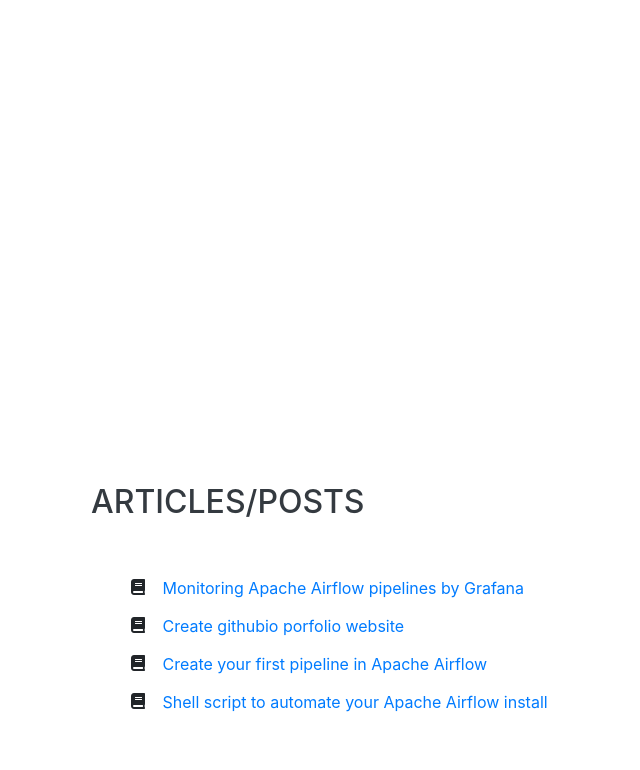
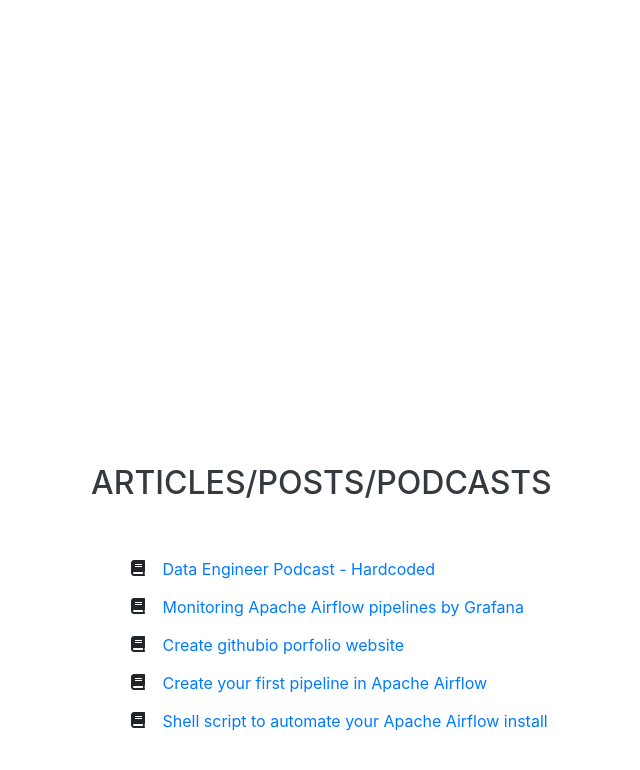
Before and after one commit to lopesdiego12/portfolio, a website with bundled scripts: page index.html in a window 1280 px wide. Shown: the part 4431-5201 px from the top of the page, without its empty margins (245-885 px from the left). Built offline with nearby package versions, Linux system fonts and the light colour scheme; a web font is replaced by a local one.

Commit message:
Update index.html

```diff
--- a/index.html
+++ b/index.html
@@ -307,8 +307,11 @@
 
   <section class="resume-section p-3 p-lg-5 d-flex align-items-center" id="awards">
     <div class="w-100">
-      <h2 class="mb-5">Articles/Posts</h2>
+      <h2 class="mb-5">Articles/Posts/Podcasts</h2>
       <ul class="fa-ul mb-0">
+        <li>
+		          <i class="fa fa-book" aria-hidden="true"></i>
+    <a href="https://open.spotify.com/episode/2ZrgDD1mnJ3iQQB6wJbzWj" class="btn btn-link">Data Engineer Podcast - Hardcoded</a>
         <li>
           <i class="fa fa-book" aria-hidden="true"></i>
     <a href="https://lopesdiego12.medium.com/monitoramento-de-data-pipelines-grafana-apache-airflow-d606740afff" class="btn btn-link">Monitoring Apache Airflow pipelines by Grafana</a>
```
